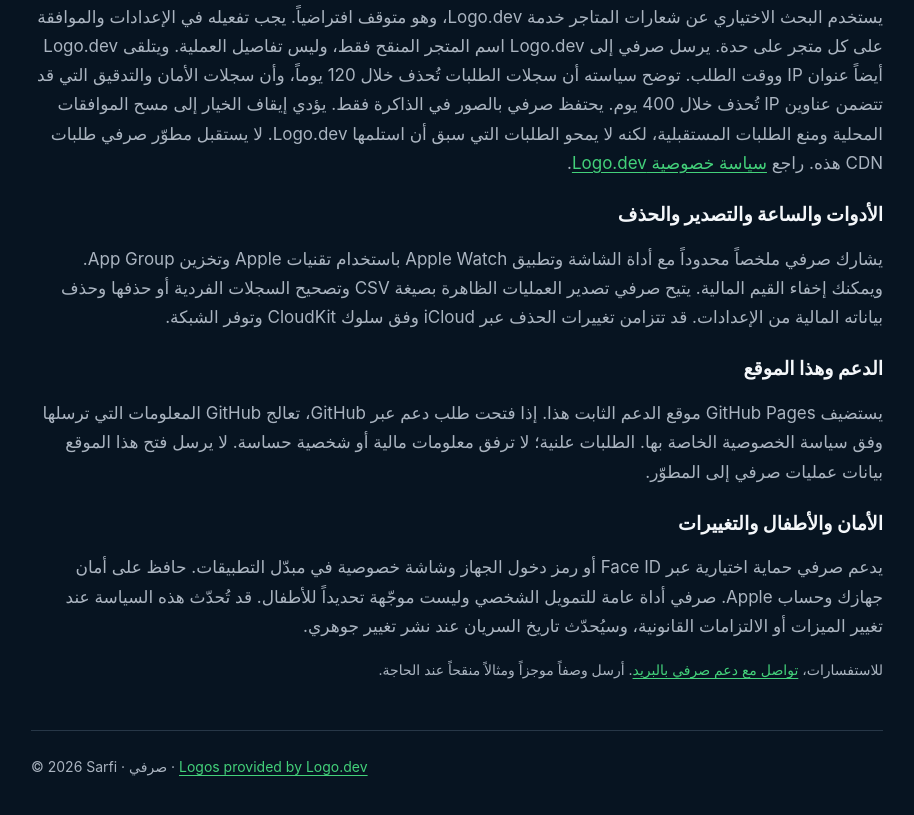
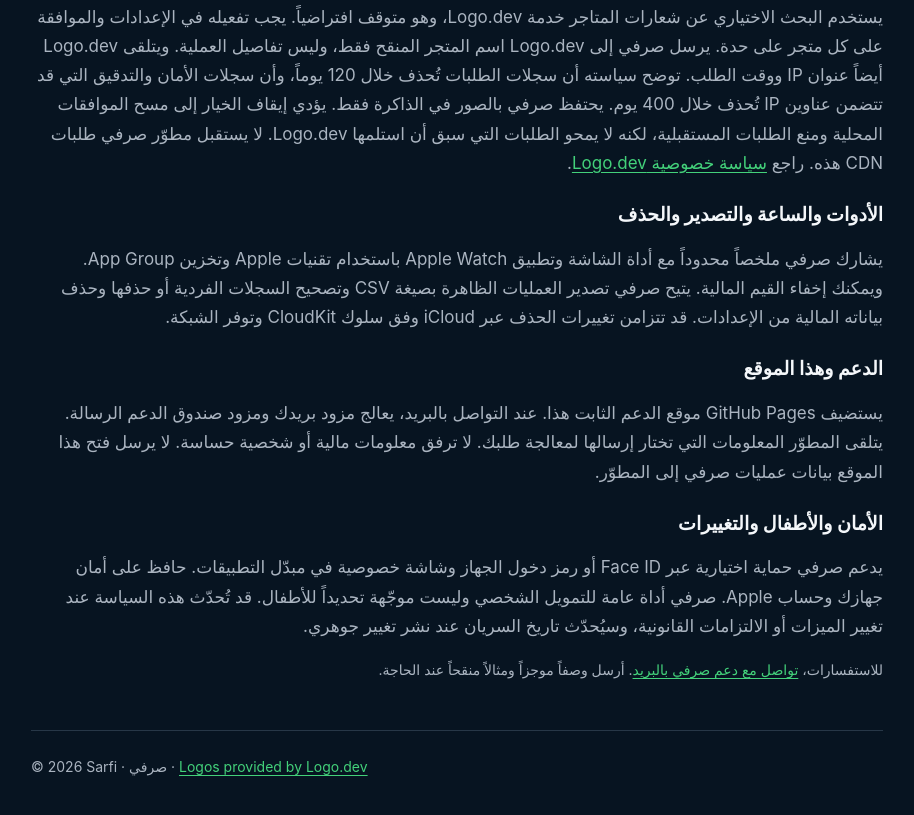
Before and after one commit to SeMoOo/Sukoon-Support, a plain HTML site: page sarfi/index.html in a window 1280 px wide. Shown: the part 5849-6664 px from the top of the page, without its empty margins (183-1097 px from the left). Drawn offline with Linux system fonts and the light colour scheme.

Commit message:
Clarify Sarfi email support data handling

```diff
--- a/sarfi/index.html
+++ b/sarfi/index.html
@@ -203,7 +203,7 @@
       <p>يشارك صرفي ملخصاً محدوداً مع أداة الشاشة وتطبيق Apple Watch باستخدام تقنيات Apple وتخزين App Group. ويمكنك إخفاء القيم المالية. يتيح صرفي تصدير العمليات الظاهرة بصيغة CSV وتصحيح السجلات الفردية أو حذفها وحذف بياناته المالية من الإعدادات. قد تتزامن تغييرات الحذف عبر iCloud وفق سلوك CloudKit وتوفر الشبكة.</p>
 
       <h3>الدعم وهذا الموقع</h3>
-      <p>يستضيف GitHub Pages موقع الدعم الثابت هذا. إذا فتحت طلب دعم عبر GitHub، تعالج GitHub المعلومات التي ترسلها وفق سياسة الخصوصية الخاصة بها. الطلبات علنية؛ لا ترفق معلومات مالية أو شخصية حساسة. لا يرسل فتح هذا الموقع بيانات عمليات صرفي إلى المطوّر.</p>
+      <p>يستضيف GitHub Pages موقع الدعم الثابت هذا. عند التواصل بالبريد، يعالج مزود بريدك ومزود صندوق الدعم الرسالة. يتلقى المطوّر المعلومات التي تختار إرسالها لمعالجة طلبك. لا ترفق معلومات مالية أو شخصية حساسة. لا يرسل فتح هذا الموقع بيانات عمليات صرفي إلى المطوّر.</p>
 
       <h3>الأمان والأطفال والتغييرات</h3>
       <p>يدعم صرفي حماية اختيارية عبر Face ID أو رمز دخول الجهاز وشاشة خصوصية في مبدّل التطبيقات. حافظ على أمان جهازك وحساب Apple. صرفي أداة عامة للتمويل الشخصي وليست موجّهة تحديداً للأطفال. قد تُحدّث هذه السياسة عند تغيير الميزات أو الالتزامات القانونية، وسيُحدّث تاريخ السريان عند نشر تغيير جوهري.</p>
```
